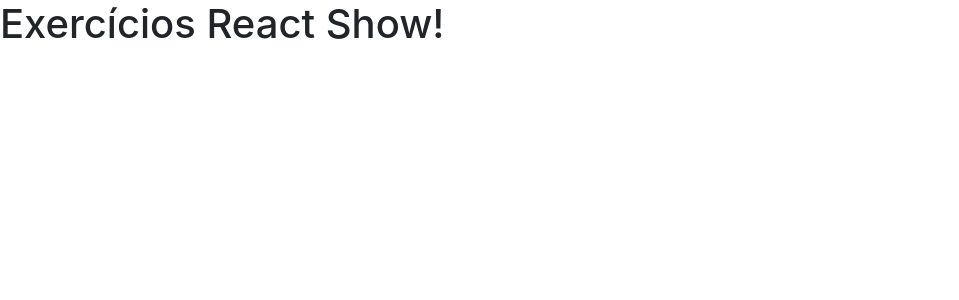
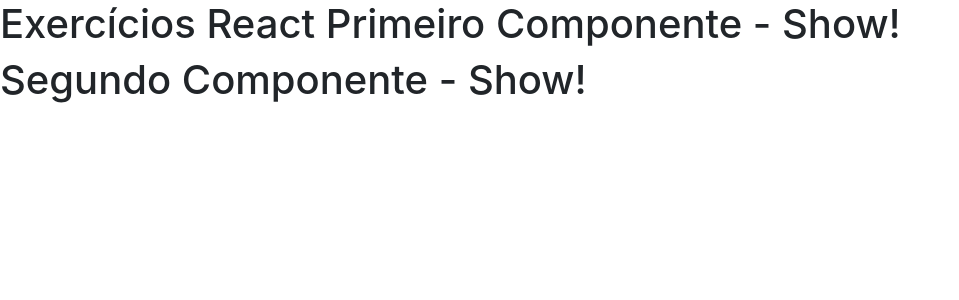
Before and after one commit to ollyvergithub/CursoReactMarcelo, a React (Create React App) app in the folder exercicios-react/: page / in a window 1280 px wide. Shown: the top 300 px of the page, without its empty margins (0-959 px from the left). Built offline with nearby package versions, Linux system fonts and the light colour scheme.

Commit message:
Aula 3 - React - 24 - Exportando mais de um Componente - Chamando 02 componentes do index.js para o App.js

```diff
--- a/exercicios-react/src/App.js
+++ b/exercicios-react/src/App.js
@@ -1,9 +1,9 @@
 import React from 'react';
 
-const App = (props)=> (
-    <div>
-        <h1>Exercícios React {props.value}</h1>
-    </div>
+export default props => (
+
+    <h1>Exercícios React Primeiro Componente - {props.value}</h1>
+
 );
 
-export default App;
+export const Segundo = props => <h1>Segundo Componente - {props.value}</h1>
--- a/exercicios-react/src/index.js
+++ b/exercicios-react/src/index.js
@@ -1,9 +1,14 @@
 import React from 'react';
 import ReactDOM from 'react-dom';
-import App from './App';
+import App, {Segundo} from './App';
 import * as serviceWorker from './serviceWorker';
 
-ReactDOM.render(<App value='Show!' />, document.getElementById('root'));
+ReactDOM.render(
+    <div>
+        <App value='Show!' />
+        <Segundo value='Show!'/>
+    </div>
+    ,document.getElementById('root'));
 
 // If you want your app to work offline and load faster, you can change
 // unregister() to register() below. Note this comes with some pitfalls.
```
